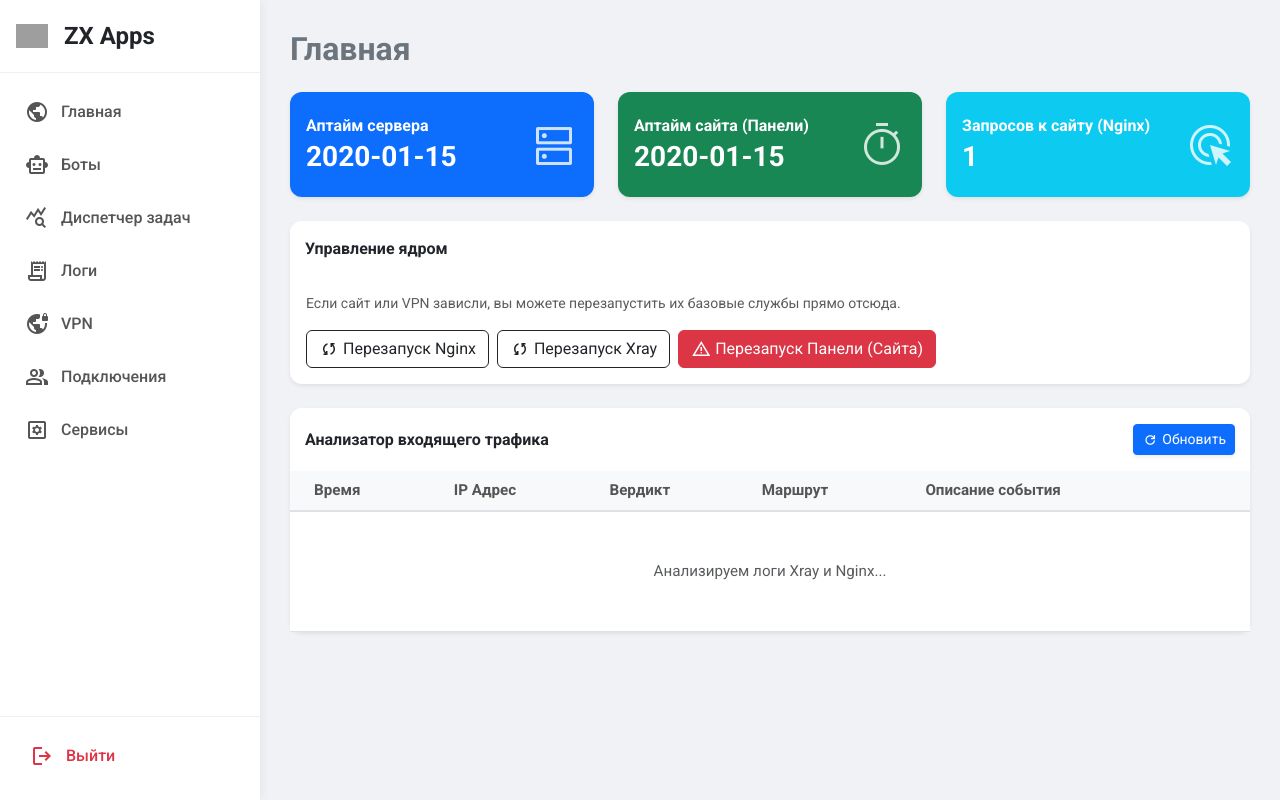
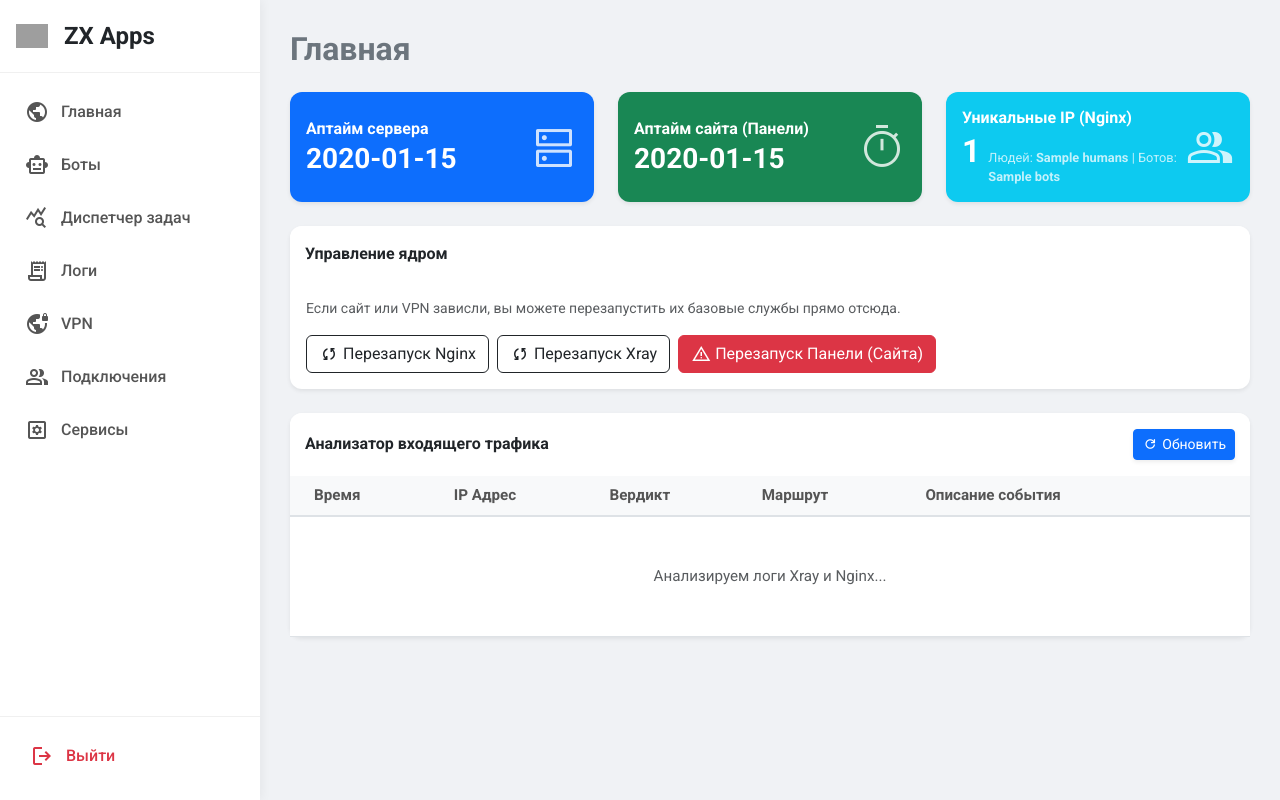
Before and after one commit to Zotic/webpanel, a Flask app: template templates/site_stats.html in a window 1280 px wide. Run offline with Flask 3, Linux system fonts and the light colour scheme; the template is opened without the code that fills it: most values are stand-ins (such as "Sample title", 1, 10 or a date in 2020); grey boxes are pictures that could not be loaded.

Commit message:
Update site_stats.html

```diff
--- a/templates/site_stats.html
+++ b/templates/site_stats.html
@@ -34,12 +34,18 @@
 
     <div class="col">
         <div class="card border-0 shadow-sm h-100 bg-info text-white">
-            <div class="card-body d-flex align-items-center justify-content-between py-4">
+            <div class="card-body d-flex align-items-center justify-content-between py-3">
                 <div>
-                    <h6 class="fw-bold mb-1">Запросов к сайту (Nginx)</h6>
-                    <h3 class="fw-bold mb-0">{{ total_requests }}</h3>
+                    <h6 class="fw-bold mb-1">Уникальные IP (Nginx)</h6>
+                    <div class="d-flex align-items-baseline gap-2">
+                        <h2 class="fw-bold mb-0">{{ total_ips }}</h2>
+                        <small class="opacity-75" style="font-size: 0.8rem;">
+                            Людей: <span class="fw-bold text-white">{{ humans }}</span> |
+                            Ботов: <span class="fw-bold text-white">{{ bots }}</span>
+                        </small>
+                    </div>
                 </div>
-                <span class="material-symbols-outlined" style="font-size: 48px; opacity: 0.8;">ads_click</span>
+                <span class="material-symbols-outlined" style="font-size: 48px; opacity: 0.8;">group</span>
             </div>
         </div>
     </div>
```
